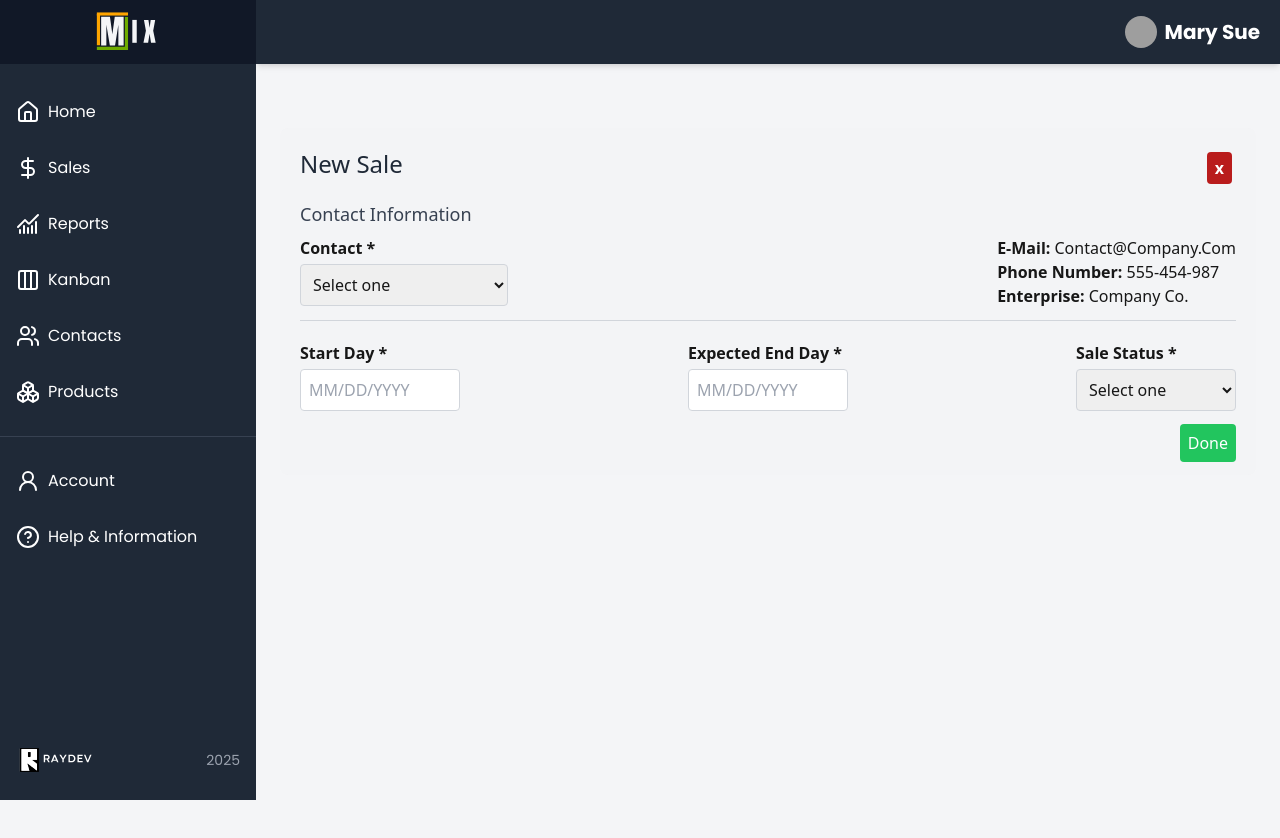
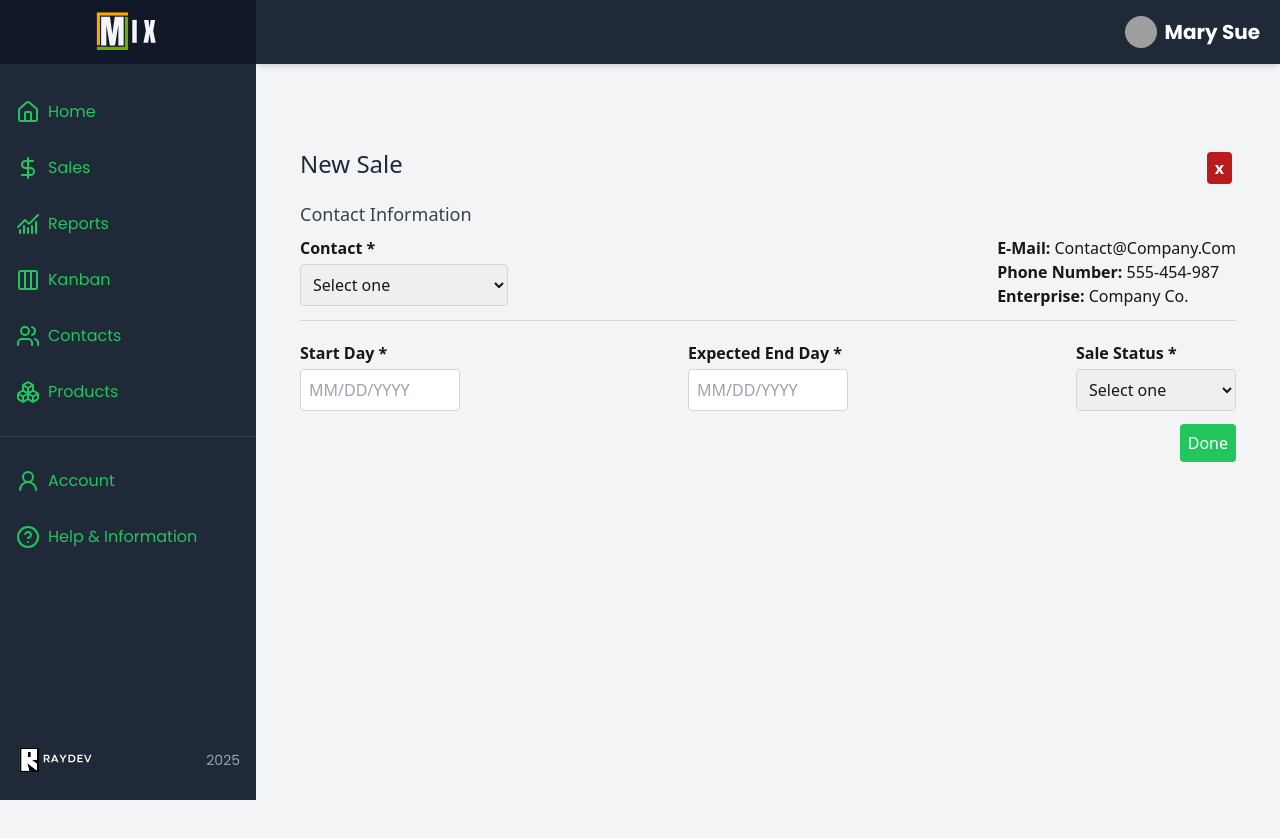
Before and after one commit to BlueE-05/MIX, a Next.js app: page /sales/newsale in a window 1280 px wide. Shown: the top 838 px of the page. Built offline with nearby package versions, Linux system fonts and the light colour scheme; grey boxes are pictures that could not be loaded.

Commit message:
Update Sidebar.tsx
Se añadio la modificación de color (únicamente el Product se encuentra en naranja, todos los demas son verdes).

```diff
--- a/src/components/Sidebar/Sidebar.tsx
+++ b/src/components/Sidebar/Sidebar.tsx
@@ -1,7 +1,14 @@
+'use client';
 import Link from "next/link";
-import { House, DollarSign, Boxes, UserRound, Columns3, ChartNoAxesCombined, Users, HelpCircle, } from 'lucide-react';
+import { usePathname } from 'next/navigation';
+import { House, DollarSign, Boxes, UserRound, Columns3, ChartNoAxesCombined, Users, HelpCircle } from 'lucide-react';
 
 const Sidebar = () => {
+  const pathname = usePathname(); // Obtenemos la ruta actual
+
+  // Función para determinar el color del texto
+  const getTextColor = () => {return pathname === '/products' ? 'text-orange-500' : 'text-green-500';};
+
   return (
     <div className="flex flex-col h-screen w-64 bg-gray-800 text-white">
       {/* Logo */}
@@ -12,27 +19,27 @@ const Sidebar = () => {
       {/* Menú */}
       <nav className="flex-grow mt-5">
         <ul>
-          <Link className="flex items-center p-4 hover:bg-gray-700" href="/dashboard">
+          <Link className={`flex items-center p-4 hover:bg-gray-700 ${getTextColor()}`} href="/dashboard">
             <House className="mr-2" />
-            <span className="text-white no-underline">Home</span>
+            <span className="no-underline">Home</span>
           </Link>
-          <Link className="flex items-center p-4 hover:bg-gray-700" href="/sales">
+          <Link className={`flex items-center p-4 hover:bg-gray-700 ${getTextColor()}`} href="/sales">
             <DollarSign className="mr-2" />
             <span>Sales</span>
           </Link>
-          <Link className="flex items-center p-4 hover:bg-gray-700" href="/reports">
+          <Link className={`flex items-center p-4 hover:bg-gray-700 ${getTextColor()}`} href="/reports">
             <ChartNoAxesCombined className="mr-2" />
             <span>Reports</span>
           </Link>
-          <Link className="flex items-center p-4 hover:bg-gray-700" href="/kanban">
+          <Link className={`flex items-center p-4 hover:bg-gray-700 ${getTextColor()}`} href="/kanban">
             <Columns3 className="mr-2" />
             <span>Kanban</span>
           </Link>
-          <Link className="flex items-center p-4 hover:bg-gray-700" href="/contacts">
+          <Link className={`flex items-center p-4 hover:bg-gray-700 ${getTextColor()}`} href="/contacts">
             <Users className="mr-2" />
             <span>Contacts</span>
           </Link>
-          <Link className="flex items-center p-4 hover:bg-gray-700" href="/products">
+          <Link className={`flex items-center p-4 hover:bg-gray-700 ${getTextColor()}`} href="/products">
             <Boxes className="mr-2" />
             <span>Products</span>
           </Link>
@@ -42,11 +49,11 @@ const Sidebar = () => {
         <hr className="my-4 border-gray-700" />
 
         <ul>
-          <Link className="flex items-center p-4 hover:bg-gray-700" href="/account">
+          <Link className={`flex items-center p-4 hover:bg-gray-700 ${getTextColor()}`} href="/account">
             <UserRound className="mr-2" />
             <span>Account</span>
           </Link>
-          <Link className="flex items-center p-4 hover:bg-gray-700" href="/information">
+          <Link className={`flex items-center p-4 hover:bg-gray-700 ${getTextColor()}`} href="/information">
             <HelpCircle className="mr-2" />
             <span>Help & Information</span>
           </Link>
```
